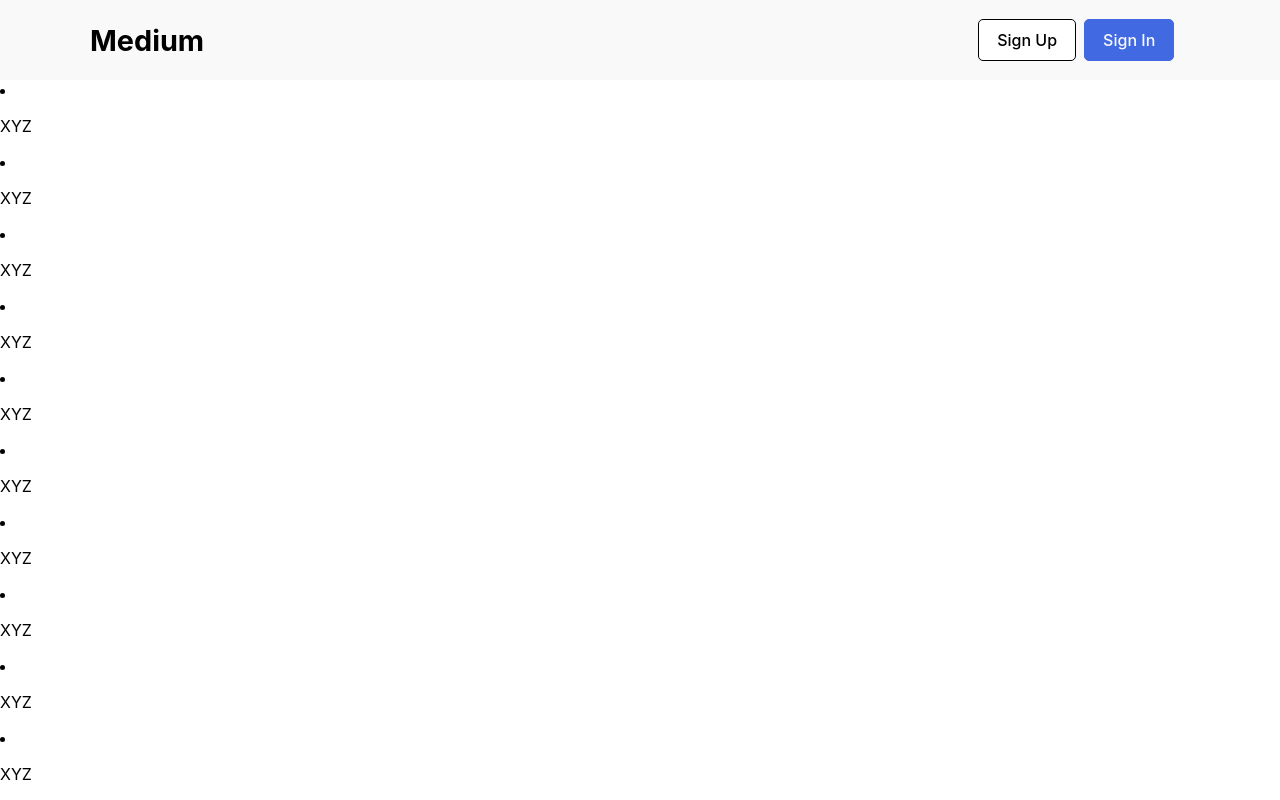
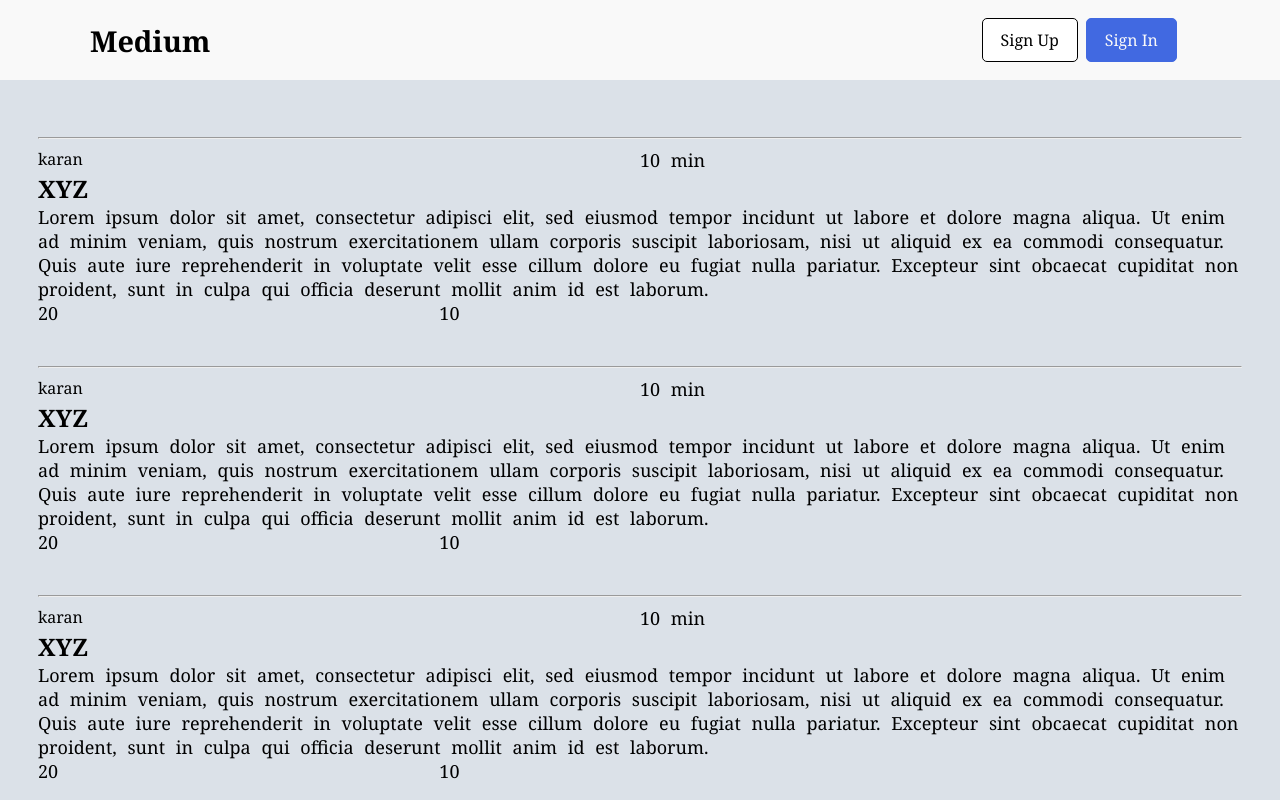
Before and after one commit to karanS1314/Blog-Management-App, a React (Create React App) app in the folder client/: page / in a window 1280 px wide. Shown: the top 800 px of the page. Built offline with nearby package versions, Linux system fonts and the light colour scheme.

Commit message:
feed section add

```diff
--- a/client/src/components/Main/Feed/FeedElements.jsx
+++ b/client/src/components/Main/Feed/FeedElements.jsx
@@ -0,0 +1,50 @@
+import styled from "styled-components";
+
+export const Wrapper = styled.div`
+  display: flex;
+  z-index: 50;
+  background-color: #dbe1e8;
+  flex-direction: column;
+  justify-content: center;
+  align-items: center;
+  margin: 0rem calc((100vw - 1300px) / 2);
+  padding: 2rem;
+`;
+
+export const PostWrapper = styled.div`
+    font-size: 18px;
+    padding: 1rem;
+    word-spacing: 6px;
+`;
+export const Starting = styled.div`
+    display: grid;
+    grid-template-columns: 1fr 1fr;
+`
+export const Heading = styled.div`
+    font-size: 16px;
+
+`
+export const ReadTime = styled.div`
+
+`
+export const Title = styled.div`
+    font-size: 24px;
+    font-weight: bolder;
+`
+export const Description = styled.div`
+
+`
+export const Ending = styled.div`
+
+    display: grid;
+    grid-template-columns: 1fr 1fr 1fr;
+`
+export const Likes = styled.div`
+
+`
+export const Comments = styled.div`
+
+`
+export const Date = styled.div`
+
+`
--- a/client/src/components/Main/Feed/index.jsx
+++ b/client/src/components/Main/Feed/index.jsx
@@ -1,7 +1,7 @@
 import { motion } from "framer-motion";
 import { useNavigate } from "react-router-dom";
 import { postArray } from "./Data";
-
+import {Wrapper, PostWrapper , Starting  ,Heading , ReadTime,  Title , Description , Ending , Likes , Comments , Date} from "./FeedElements";
 const Feed = () => {
   const navigate = useNavigate();
   const changeRoute = () => {
@@ -9,15 +9,31 @@
   };
   return (
     <>
+        <Wrapper>
         {postArray.map((item) => {
-        return (
-          <li className="card p-3 mb-2">
-            <div className="card-body">
-              <p className="card-text">{item.title}</p>
-            </div>
-          </li>
-        );
-      })}
+            return (
+            <PostWrapper>
+            <hr />
+                <Starting>
+                    <Heading>{item.author}</Heading>
+                    <ReadTime>{item.minReadTime}</ReadTime>
+                </Starting>
+                <Title>
+                    {item.title}
+                </Title>
+                <Description>
+                    {item.description}
+                </Description>
+                <Ending>
+                    <Likes>{item.likes}</Likes>
+                    <Comments>{item.comments}</Comments>
+                    {/* <Date>{item.date}</Date> */}
+                </Ending>
+            </PostWrapper>
+            );
+        })}
+        </Wrapper>
+
     </>
   );
 };
--- a/client/src/index.css
+++ b/client/src/index.css
@@ -1,10 +1,6 @@
 body {
   margin: 0;
-  font-family: -apple-system, BlinkMacSystemFont, 'Segoe UI', 'Roboto', 'Oxygen',
-    'Ubuntu', 'Cantarell', 'Fira Sans', 'Droid Sans', 'Helvetica Neue',
-    sans-serif;
-  -webkit-font-smoothing: antialiased;
-  -moz-osx-font-smoothing: grayscale;
+  font-family: source-serif-pro, Georgia, Cambria, "Times New Roman", Times, serif
 }
 
 code {
```
